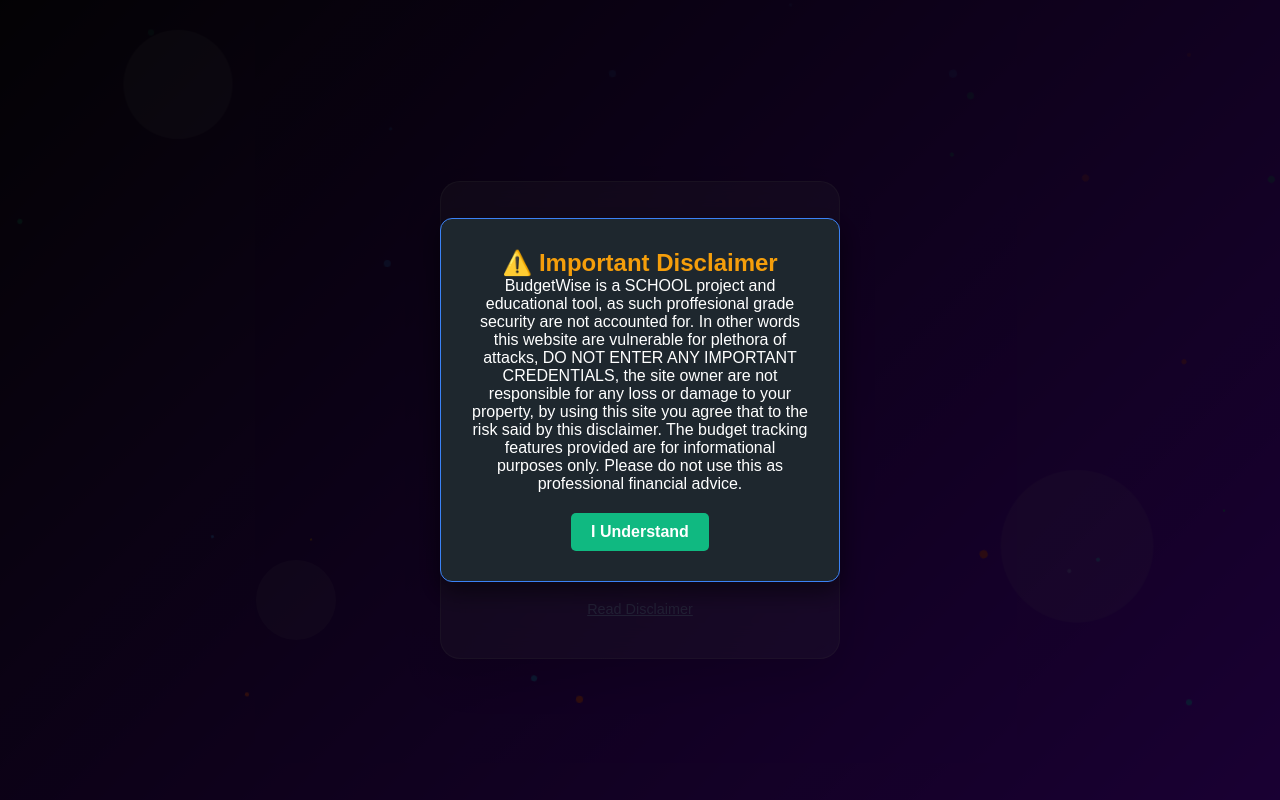
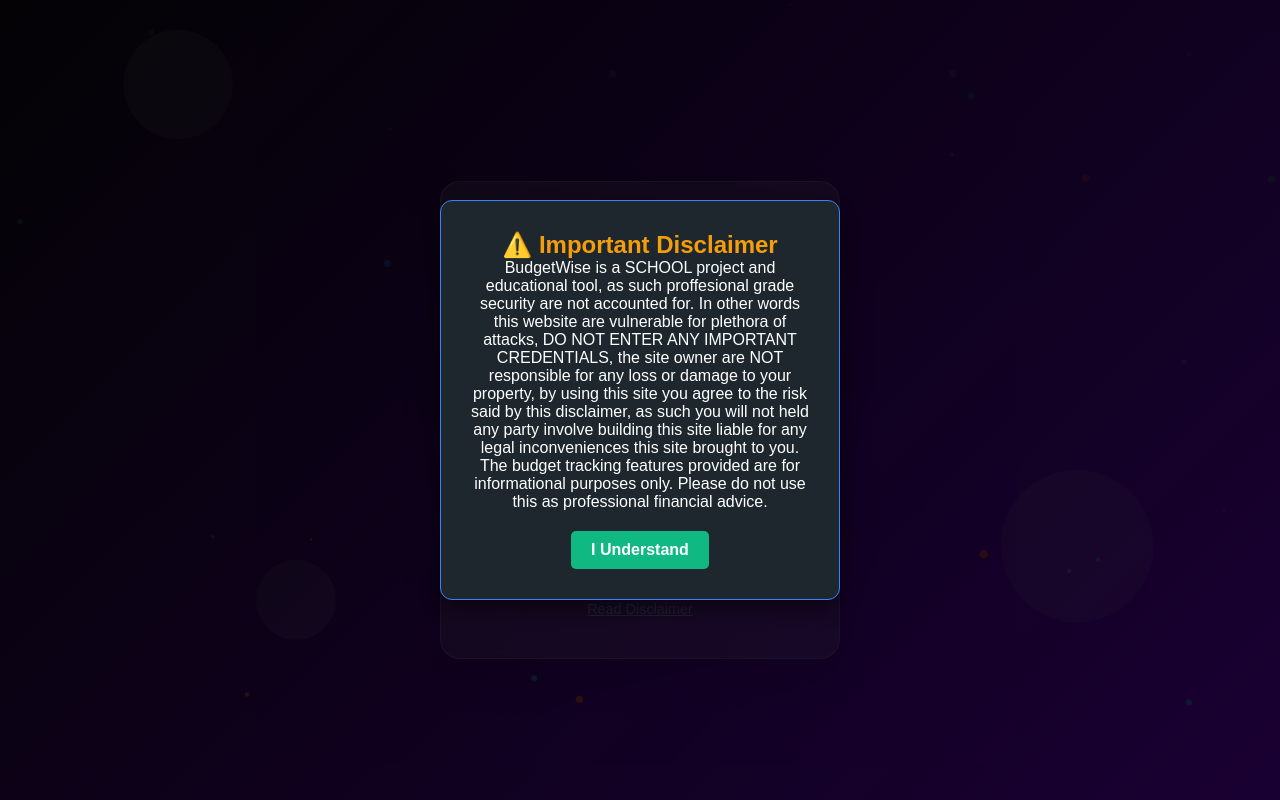
Before and after one commit to FranCdeR/BudgetWise, a website: page public/index.html in a window 1280 px wide. Both pictures are taken after a click on the button "Read Disclaimer". Drawn offline with Linux system fonts and the light colour scheme.

Commit message:
Update index.html

```diff
--- a/public/index.html
+++ b/public/index.html
@@ -237,7 +237,7 @@
     <div id="disclaimerModal" class="modal-overlay">
         <div class="modal-content">
             <h2>⚠️ Important Disclaimer</h2>
-            <p>BudgetWise is a SCHOOL project and educational tool, as such proffesional grade security are not accounted for. In other words this website are vulnerable for plethora of attacks, DO NOT ENTER ANY IMPORTANT CREDENTIALS, the site owner are not responsible for any loss or damage to your property, by using this site you agree that to the risk said by this disclaimer. The budget tracking features provided are for informational purposes only. Please do not use this as professional financial advice.</p>
+            <p>BudgetWise is a SCHOOL project and educational tool, as such proffesional grade security are not accounted for. In other words this website are vulnerable for plethora of attacks, DO NOT ENTER ANY IMPORTANT CREDENTIALS, the site owner are NOT responsible for any loss or damage to your property, by using this site you agree to the risk said by this disclaimer, as such you will not held any party involve building this site liable for any legal inconveniences this site brought to you. The budget tracking features provided are for informational purposes only. Please do not use this as professional financial advice.</p>
         <button class="close-modal-btn" onclick="closeDisclaimer()">I Understand</button>
     </div>
 </div>
```
